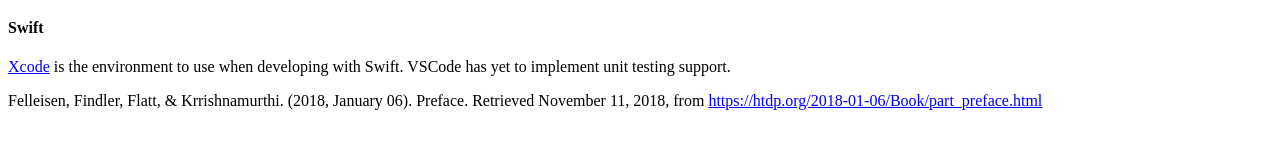
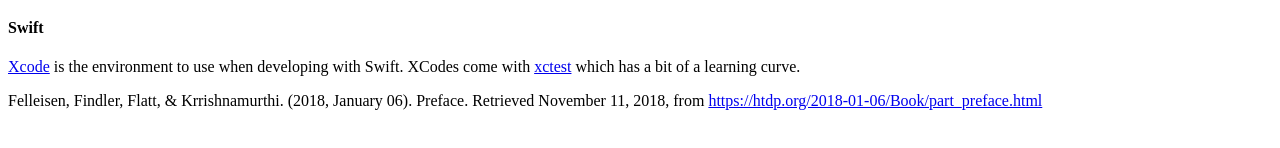
Before and after one commit to 512jay/512jay.github.io, a plain HTML site: page HtDP/index.html in a window 1280 px wide. Shown: the part 550-698 px from the top of the page. Drawn offline with Linux system fonts and the light colour scheme.

Commit message:
updated swift links

```diff
--- a/HtDP/index.html
+++ b/HtDP/index.html
@@ -42,7 +42,7 @@
 
     <div class="swift">
         <h4>Swift</h4>
-        <p><a target="_blank" rel="noopener noreferrer" href="https://developer.apple.com/xcode/">Xcode</a> is the environment to use when developing with Swift. VSCode has yet to implement unit testing support.</p>
+        <p><a target="_blank" rel="noopener noreferrer" href="https://developer.apple.com/xcode/">Xcode</a> is the environment to use when developing with Swift. XCodes come with <a target="_blank" rel="noopener noreferrer" href="https://developer.apple.com/documentation/xctest">xctest</a> which has a bit of a learning curve.</p>
     </div>
 
 
```
